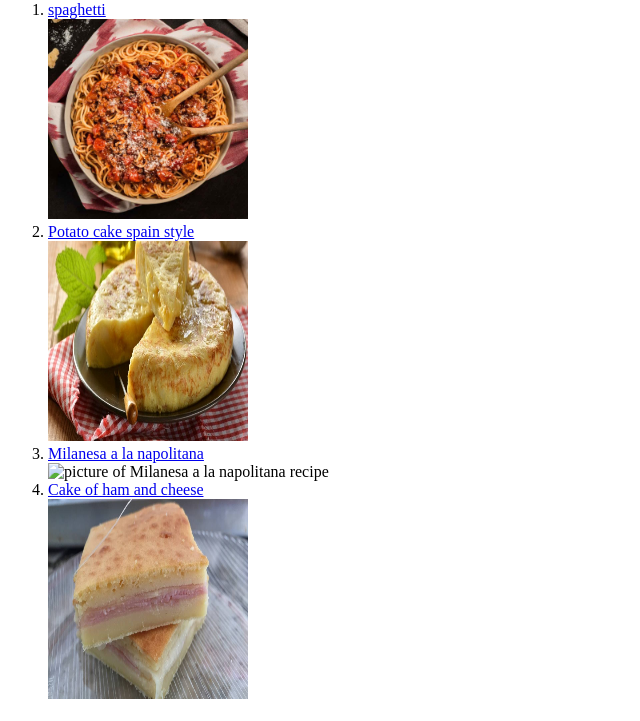
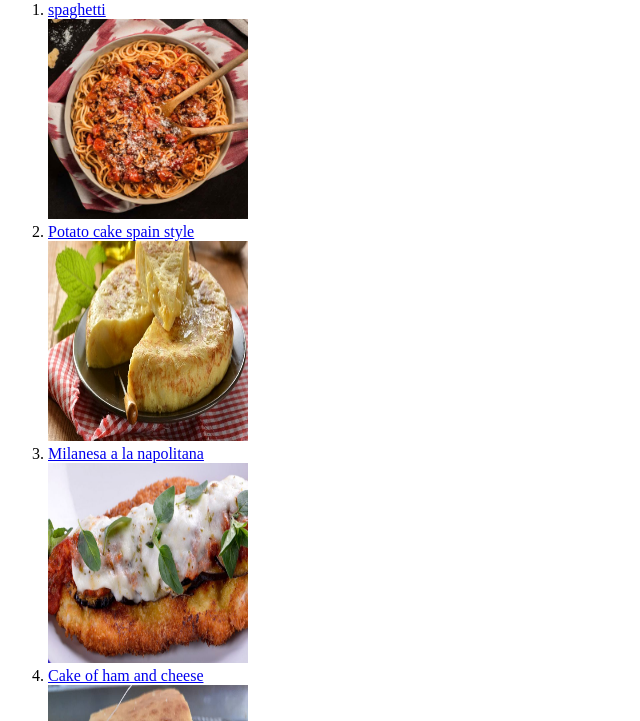
Before and after one commit to joaquintalice/odin-recipes, a plain HTML site: page index.html in a window 1280 px wide. Shown: the part 79-800 px from the top of the page, without its empty margins (0-640 px from the left). Drawn offline with Linux system fonts and the light colour scheme.

Commit message:
Added and resize images to each recipe
in this commit the only modification is adjust the renamed "milanesa.jpg"
in the src values.

```diff
--- a/index.html
+++ b/index.html
@@ -18,7 +18,7 @@
             <img src="./recipeimages/Tortilla-española.jpg" alt="picture of potato cake recipe" width="200" height="200">
 
             <li><a href="./recipes/milanesadepollo.html">Milanesa a la napolitana</a></li>
-            <img src="./recipeimages/Milanesadepolloalanapolitana.jpg" alt="picture of Milanesa a la napolitana recipe" width="200" height="200">
+            <img src="./recipeimages/milanesa.jpg" alt="picture of Milanesa a la napolitana recipe" width="200" height="200">
 
             <li><a href="./recipes/jamon.html">Cake of ham and cheese</a></li>
             <img src="./recipeimages/torta-jamon-y-queso.jpg" alt="picture of ham and chesse cake recipe" width="200" height="200">
```
